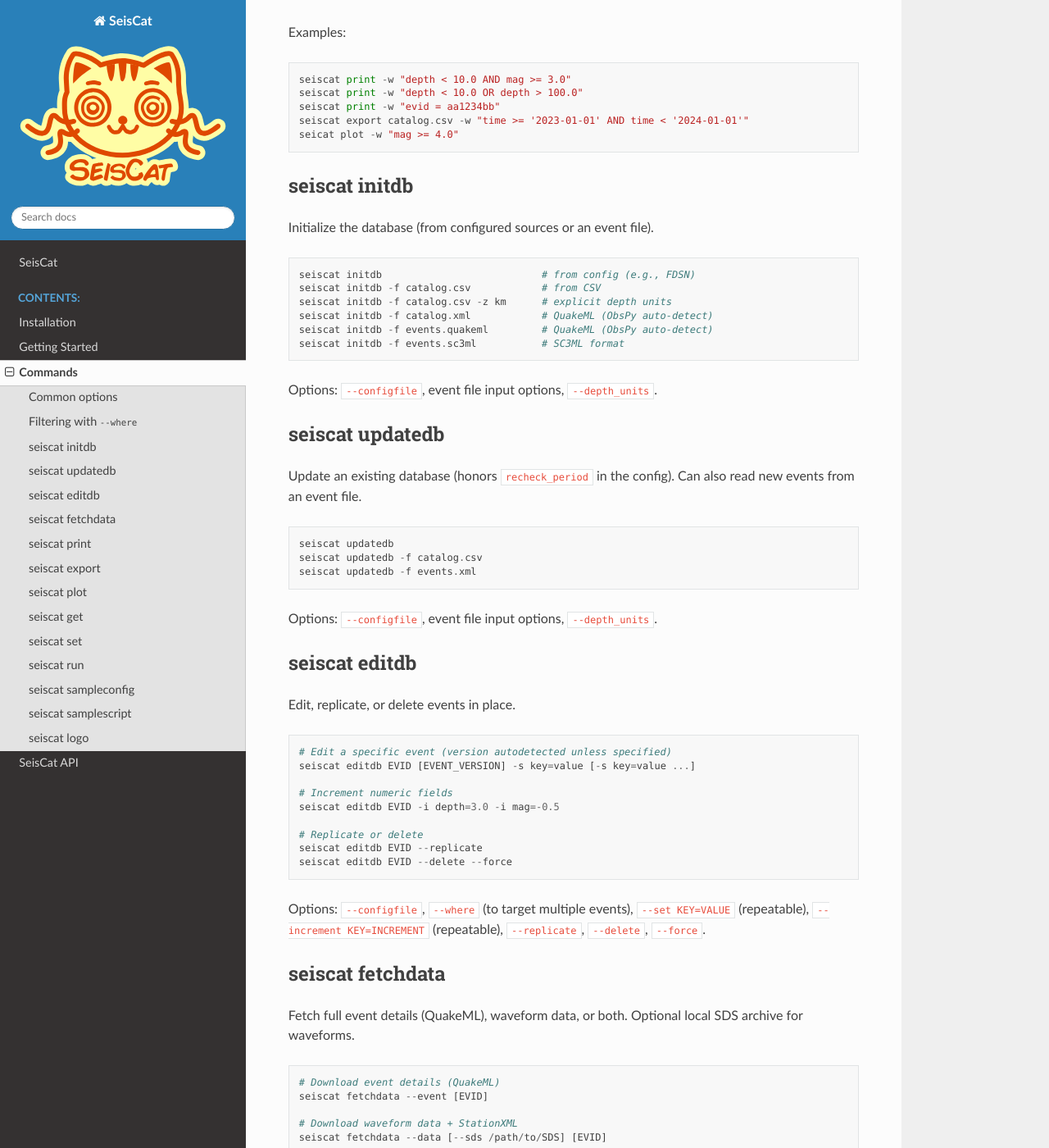
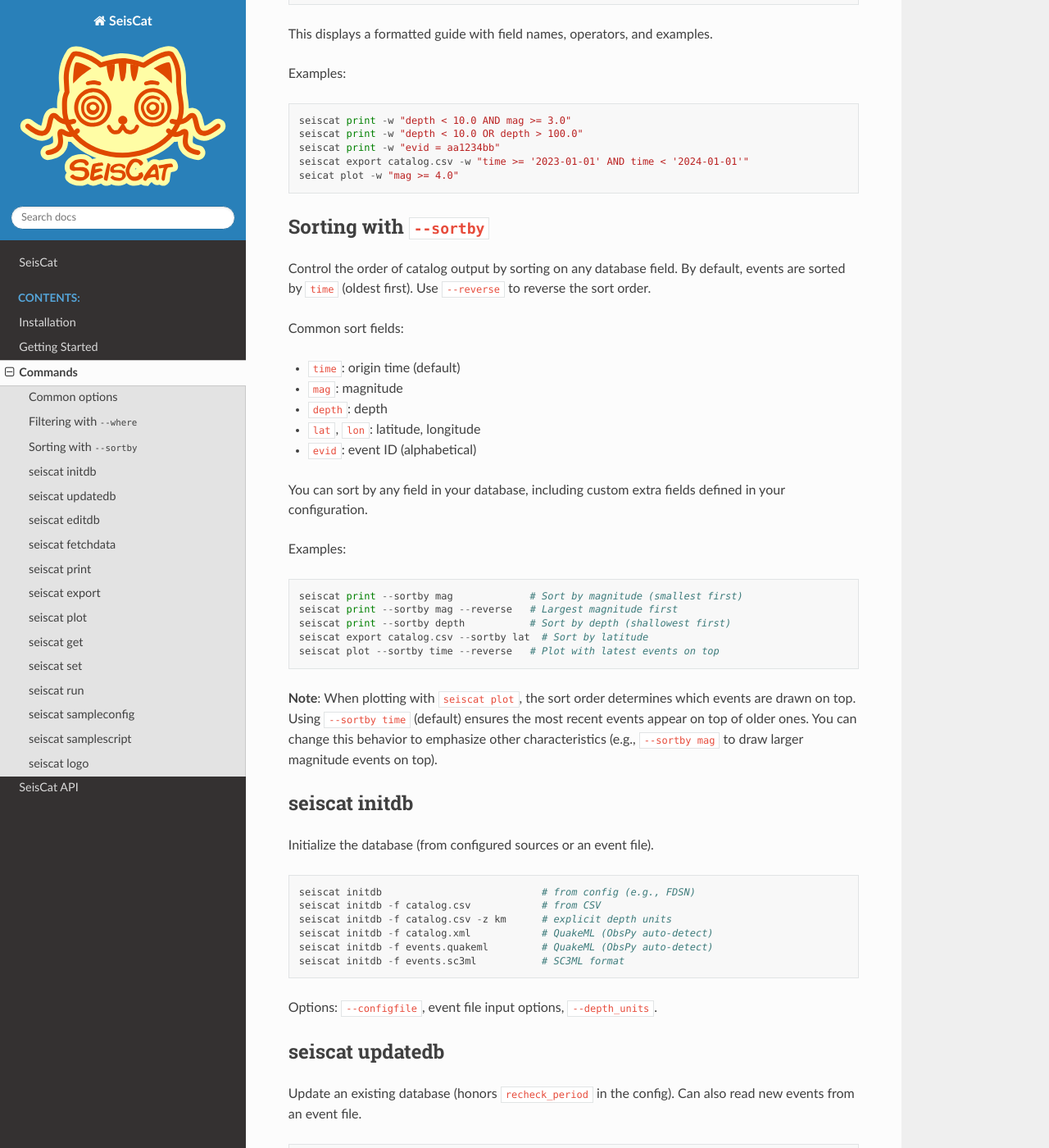
Before and after one commit to SeismicSource/seiscat, a Sphinx documentation site: the page built from docs/commands.rst, in a window 1280 px wide and 1400 px high, scrolled down 983 px. Shown: the whole window at 82% size. Built offline with Sphinx 7.4.7 and the Read the Docs theme 3.1.0, drawn with Linux system fonts in a browser that asks for light colours; pages that are not in the unit, such as notebooks, are missing from menus; some of the changed text lies outside the part shown.

Commit message:
New `--sortby` option to sort catalog output by any database field

```diff
--- a/docs/commands.rst
+++ b/docs/commands.rst
@@ -25,6 +25,9 @@ Common options
    - ``--where-help``: display detailed help for the ``--where`` syntax
      with examples (formatted with syntax highlighting).
    - ``-a, --allversions``: consider all versions of each event.
+   - ``--sortby FIELD``: sort output by any database field (default: ``time``).
+     Common fields: ``time``, ``lat``, ``lon``, ``depth``, ``mag``, ``evid``.
+     Supports tab-completion of available field names.
    - ``-r, --reverse``: reverse output order.
 
 Filtering with ``--where``
@@ -51,6 +54,40 @@ Examples:
    seiscat print -w "evid = aa1234bb"
    seiscat export catalog.csv -w "time >= '2023-01-01' AND time < '2024-01-01'"
    seicat plot -w "mag >= 4.0"
+
+Sorting with ``--sortby``
+~~~~~~~~~~~~~~~~~~~~~~~~~~
+
+Control the order of catalog output by sorting on any database field.
+By default, events are sorted by ``time`` (oldest first). Use ``--reverse``
+to reverse the sort order.
+
+Common sort fields:
+
+- ``time``: origin time (default)
+- ``mag``: magnitude
+- ``depth``: depth
+- ``lat``, ``lon``: latitude, longitude
+- ``evid``: event ID (alphabetical)
+
+You can sort by any field in your database, including custom extra fields
+defined in your configuration.
+
+Examples:
+
+.. code-block::
+
+   seiscat print --sortby mag             # Sort by magnitude (smallest first)
+   seiscat print --sortby mag --reverse   # Largest magnitude first
+   seiscat print --sortby depth           # Sort by depth (shallowest first)
+   seiscat export catalog.csv --sortby lat  # Sort by latitude
+   seiscat plot --sortby time --reverse   # Plot with latest events on top
+
+**Note**: When plotting with ``seiscat plot``, the sort order determines which
+events are drawn on top. Using ``--sortby time`` (default) ensures the most
+recent events appear on top of older ones. You can change this behavior to
+emphasize other characteristics (e.g., ``--sortby mag`` to draw larger
+magnitude events on top).
 
 seiscat initdb
 ~~~~~~~~~~~~~~
@@ -135,9 +172,10 @@ Print the catalog to the console in various formats.
    seiscat print -f stats               # Summary statistics
    seiscat print EVID                   # Print a specific event
    seiscat print -w "mag >= 3.0"        # Filter and print
+   seiscat print --sortby mag -r        # Sort by magnitude (largest first)
 
-Options: ``--configfile``, ``--where``, ``--allversions``, ``--reverse``,
-``--format {table,stats}``.
+Options: ``--configfile``, ``--where``, ``--allversions``, ``--sortby``,
+``--reverse``, ``--format {table,stats}``.
 
 **Interactive Pager**
 
@@ -181,10 +219,11 @@ Export the catalog to a file in CSV, GeoJSON, or KML format.
    seiscat export -f kml map.kml        # Explicit format (KML)
    seiscat export catalog.csv -w "mag >= 3.0"  # Export filtered events
    seiscat export catalog.kml -s 8.0    # KML with custom marker size
+   seiscat export catalog.csv --sortby depth  # Export sorted by depth
 
-Options: ``--configfile``, ``--where``, ``--allversions``, ``--reverse``,
-``--format {csv,json,kml}`` (optional; if omitted, format is inferred from
-the output file extension),
+Options: ``--configfile``, ``--where``, ``--allversions``, ``--sortby``,
+``--reverse``, ``--format {csv,json,kml}`` (optional; if omitted, format is
+inferred from the output file extension),
 ``--scale FLOAT`` (KML only; scale factor for marker size, default: 5.0).
 
 seiscat plot
@@ -198,9 +237,10 @@ Plot a catalog map using Cartopy, Folium, or Plotly.
    seiscat plot -m folium               # Interactive leaflet map
    seiscat plot -m plotly -t            # Interactive Plotly with time slider
    seiscat plot --scale 8               # Marker size scale
+   seiscat plot --sortby mag -r         # Largest magnitudes drawn on top
 
-Options: ``--configfile``, ``--where``, ``--allversions``, ``--reverse``,
-``--maptype {cartopy,folium,plotly}``, ``--scale FLOAT``,
+Options: ``--configfile``, ``--where``, ``--allversions``, ``--sortby``,
+``--reverse``, ``--maptype {cartopy,folium,plotly}``, ``--scale FLOAT``,
 ``--time_slider`` (Plotly only).
 
 seiscat get
@@ -237,8 +277,10 @@ Supports concurrent execution safely against the database.
    seiscat run "/path/to/script.sh"              # All selected events
    seiscat run "python myproc.py" AA123456        # Only this event
    seiscat run "./proc.sh" -w "mag >= 3.0" -r -a
+   seiscat run "./process.sh" --sortby mag        # Process by magnitude order
 
-Options: ``--configfile``, ``--where``, ``--allversions``, ``--reverse``.
+Options: ``--configfile``, ``--where``, ``--allversions``, ``--sortby``,
+``--reverse``.
 
 seiscat sampleconfig
 ~~~~~~~~~~~~~~~~~~~~
```
Also changed, not shown: CHANGELOG.md (+5 -0 lines), 3 other files.
